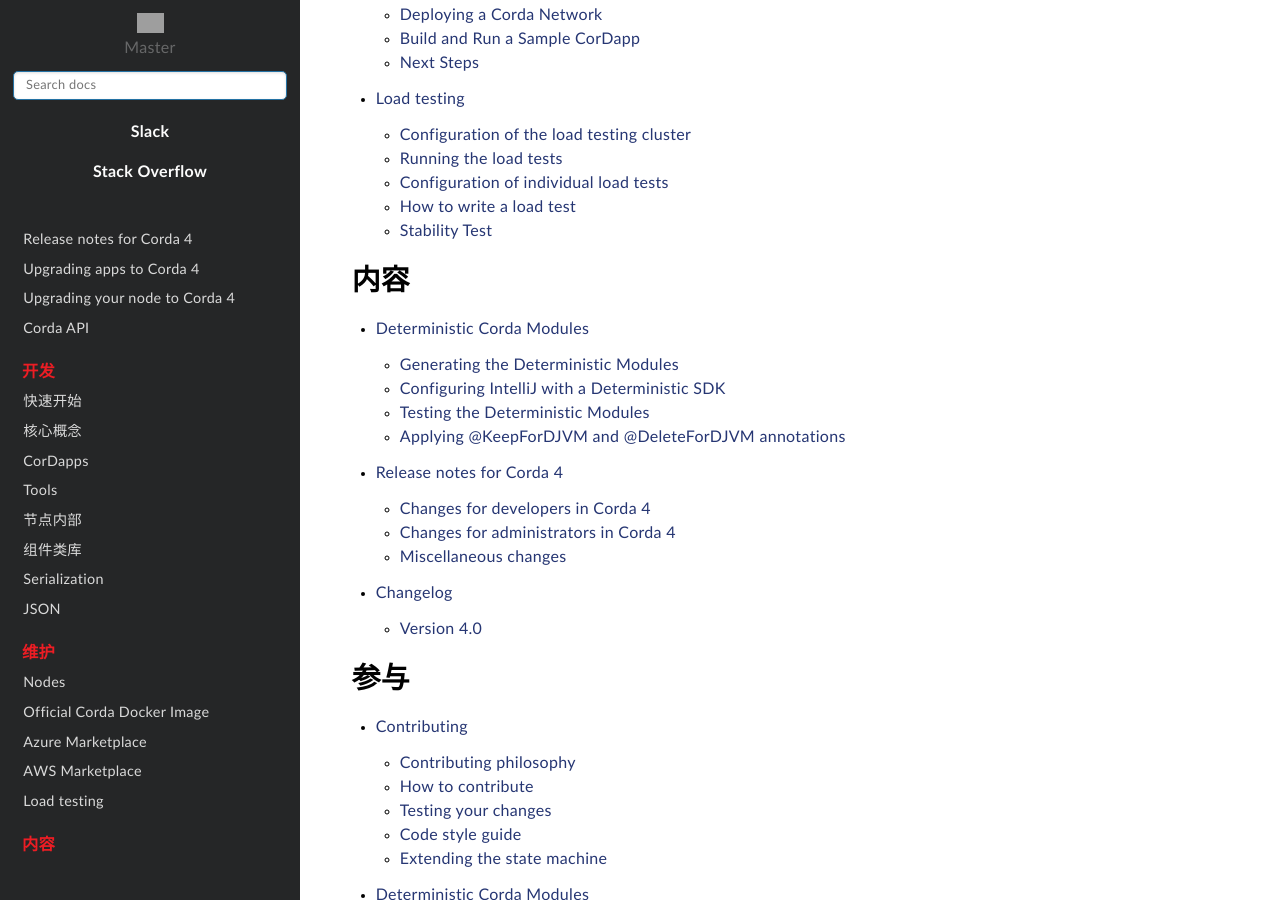
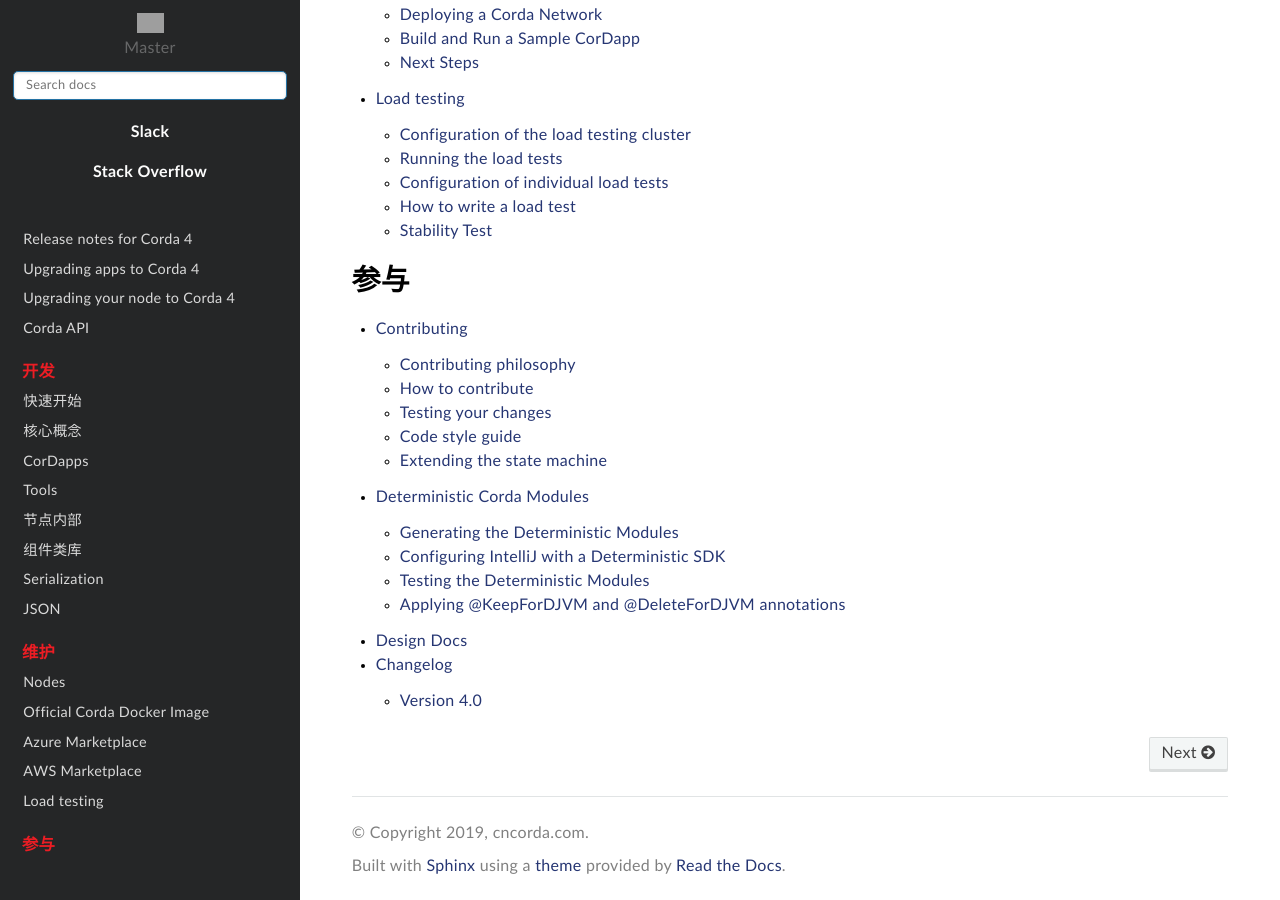
Before and after one commit to lijiachuan1982/cncorda, a Sphinx documentation site: the page built from docs/source/index.rst, in a window 1280 px wide and 900 px high, scrolled down 2480 px. Built offline with Sphinx 7.4.7 and the Read the Docs theme 2.0.0, drawn with Linux system fonts in a browser that asks for light colours; pages that are not in the unit, such as notebooks, are missing from menus; grey boxes are pictures that could not be loaded.

Commit message:
index.rst

```diff
--- a/docs/source/index.rst
+++ b/docs/source/index.rst
@@ -76,22 +76,12 @@
    loadtesting.rst
    cli-application-shell-extensions.rst
 
-.. Documentation is not included in the pdf unless it is included in a toctree somewhere
-
 .. toctree::
    :caption: Corda 网络
    :maxdepth: 2
 
    corda-network/index.md
    corda-network/UAT.md
-
-.. toctree::
-   :caption: 内容
-   :maxdepth: 2
-
-   deterministic-modules.rst
-   release-notes.rst
-   changelog.rst
 
 .. toctree::
    :caption: 参与
```
